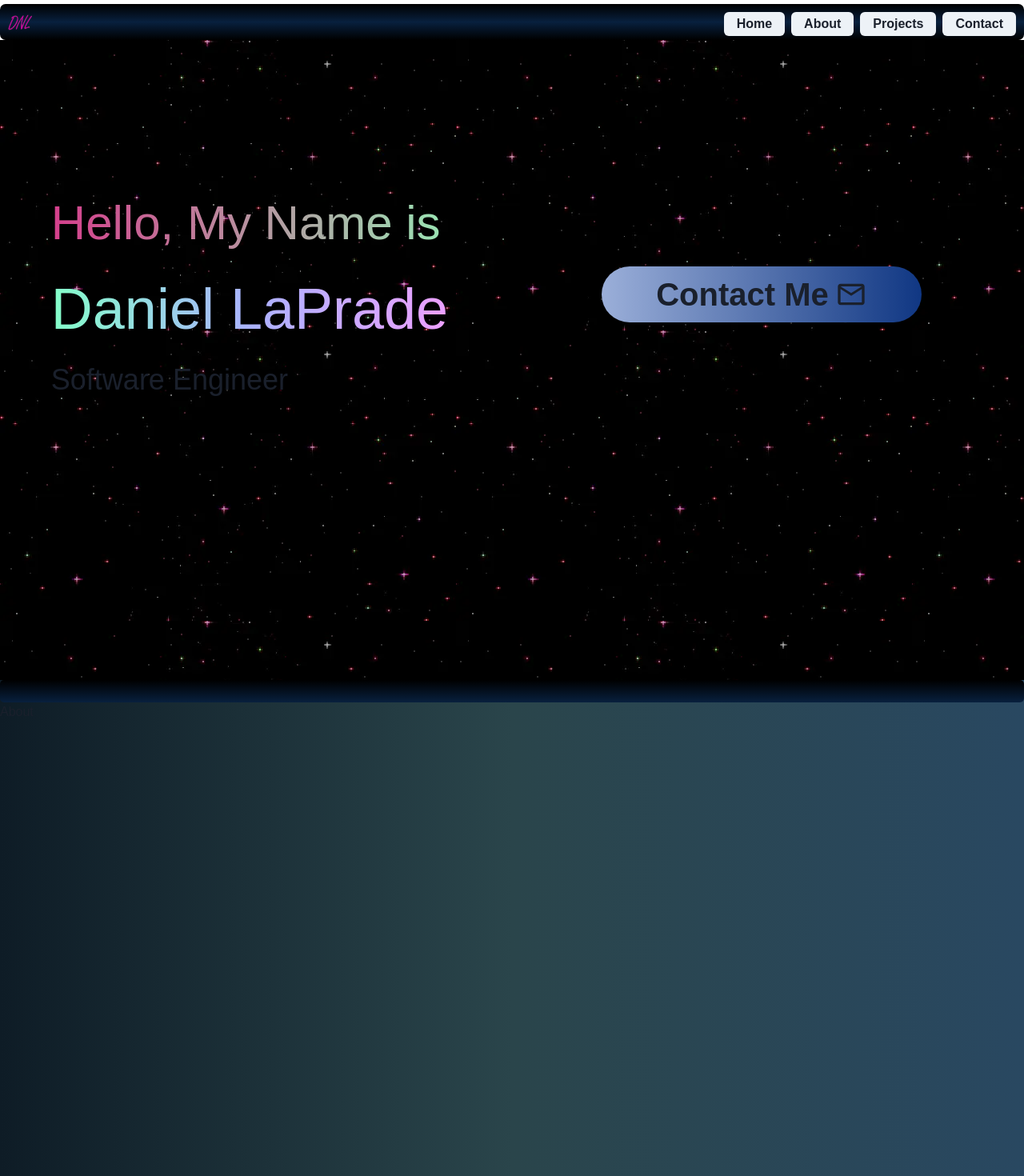
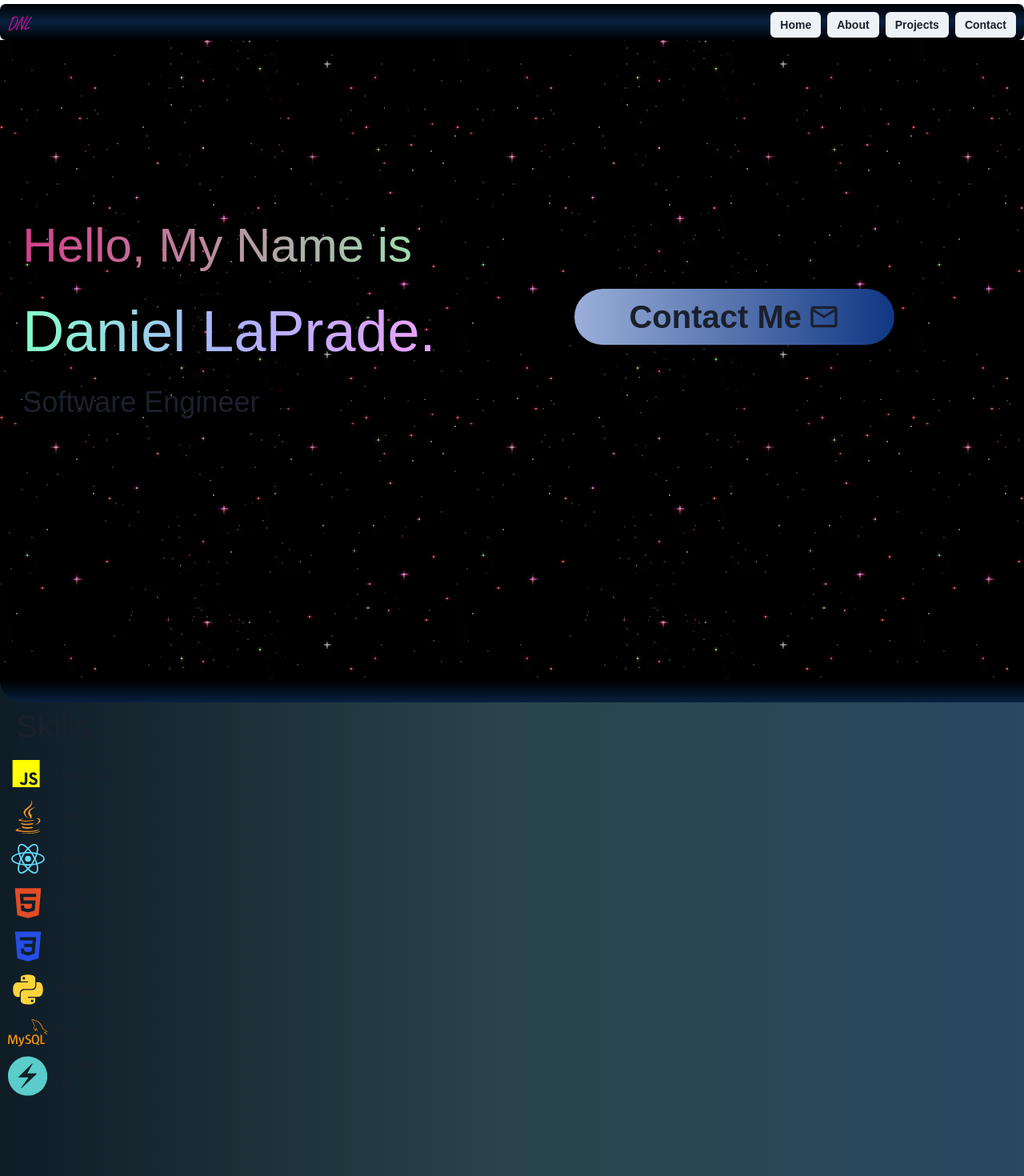
Before and after one commit to DanielLaPrade1/portfolio, a React (Vite) app: page / in a window 1280 px wide. Shown: the top 1470 px of the page at 80% size. Built offline with nearby package versions, Linux system fonts and the light colour scheme; a web font is replaced by a local one.

Commit message:
Skills list with animation + overall improvements

```diff
--- a/package.json
+++ b/package.json
@@ -21,7 +21,8 @@
     "google-fonts-webpack-plugin": "^0.4.4",
     "react": "^18.2.0",
     "react-dom": "^18.2.0",
-    "react-icons": "^4.10.1"
+    "react-icons": "^4.10.1",
+    "react-intersection-observer": "^9.5.2"
   },
   "devDependencies": {
     "@types/react": "^18.0.37",
--- a/src/App.tsx
+++ b/src/App.tsx
@@ -5,25 +5,29 @@ import HomeText from "./components/HomeText";
 import NavBar from "./components/NavBar";
 import { useRef } from "react";
 import HomeContactButton from "./components/HomeContactButton";
+import SkillsList from "./components/SkillsList";
+import "./styles/App.css";
 
 const App = () => {
+  //Page Refs
   const homePage = useRef<HTMLDivElement>(null);
   const aboutPage = useRef<HTMLDivElement>(null);
   const projectPage = useRef<HTMLDivElement>(null);
   const contactPage = useRef<HTMLDivElement>(null);
 
+  //Page Dividers
   let divider = (
     <Box
       height="3.5vh"
       bgGradient="linear(black, #08203e)"
       position="relative"
       zIndex="0"
-      borderRadius="5px"
+      borderBottomLeftRadius="30px"
     />
   );
 
   return (
-    <div className="custom-scroll">
+    <div className="wrapper">
       <Grid
         templateRows="1fr"
         templateAreas='"nav" "content"'
@@ -56,7 +60,7 @@ const App = () => {
             <Flex
               align="center"
               justify="center"
-              height="70%"
+              height="80%"
               flexDirection="row"
             >
               <HomeText />
@@ -69,7 +73,8 @@ const App = () => {
             bgGradient="linear(to-r, #0e1c26, #2a454b, #294861)"
           >
             {divider}
-            About
+
+            <SkillsList />
           </Box>
           <Box
             ref={projectPage}
@@ -79,7 +84,6 @@ const App = () => {
             {divider}
             Projects
           </Box>
-          {divider}
           <Box
             ref={contactPage}
             height="95vh"
@@ -87,6 +91,7 @@ const App = () => {
             backgroundImage={jmuQuad}
             backgroundSize="cover"
           >
+            {divider}
             <Text>Contact Me</Text>
           </Box>
         </GridItem>
--- a/src/components/HomeContactButton.tsx
+++ b/src/components/HomeContactButton.tsx
@@ -14,7 +14,7 @@ const HomeContactButton = ({ targetRef }: Props) => {
 
   return (
     <Box
-      padding="10%"
+      padding={{ sm: "3%", md: "6%", lg: "8%", xl: "12%" }}
       display="flex"
       alignItems="center"
       justifyContent="center"
@@ -22,16 +22,16 @@ const HomeContactButton = ({ targetRef }: Props) => {
       <Button
         onClick={handleClick}
         bgGradient="linear(to-r, #9bafd9, #103783)"
-        transition=" transform 0.5s"
+        transition=" transform 0.35s"
         borderRadius="40px"
         _hover={{
           bgGradient: "linear(to-r, #103783, #9bafd9)",
-          transform: "scale(1.15)",
+          transform: "scale(1.1)",
           borderRadius: "200px",
         }}
-        width={{ sm: "200px", md: "200px", lg: "300px", xl: "400px" }}
+        width={{ sm: "150px", md: "200px", lg: "300px", xl: "400px" }}
         height={{ sm: "40px", md: "45px", lg: "52px", xl: "70px" }}
-        fontSize={{ sm: "20px", md: "20px", lg: "30px", xl: "40px" }}
+        fontSize={{ sm: "15px", md: "20px", lg: "30px", xl: "40px" }}
         rightIcon={<MdOutlineEmail />}
       >
         Contact Me
--- a/src/components/HomeText.tsx
+++ b/src/components/HomeText.tsx
@@ -1,29 +1,29 @@
-import { Box, Flex, Stack, Text } from "@chakra-ui/react";
+import { Box, Stack, Text } from "@chakra-ui/react";
 
 const HomeText = () => {
   return (
-    <Box
-      boxSize="100%"
-      display="flex"
-      alignItems="center"
-      justifyContent="center"
-    >
+    <Box alignItems="center" justifyContent="center" margin="20px">
       <Stack>
         <Text
           bgGradient="linear(to-l, green.200, pink.500)"
           bgClip="text"
-          fontSize={{ sm: "4xl", md: "5xl", lg: "5xl", xl: "6xl" }}
+          fontSize={{ sm: "3xl", md: "4xl", lg: "5xl", xl: "6xl" }}
+          noOfLines={1}
         >
           Hello, My Name is
         </Text>
         <Text
-          fontSize={{ sm: "5xl", md: "6xl", lg: "6xl", xl: "7xl" }}
+          fontSize={{ sm: "4xl", md: "5xl", lg: "6xl", xl: "7xl" }}
           bgGradient="linear(to-r, #84ffc9, #aab2ff, #eca0ff)"
           bgClip="text"
+          noOfLines={1}
         >
-          Daniel LaPrade
+          Daniel LaPrade.
         </Text>
-        <Text fontSize={{ sm: "2xl", md: "3xl", lg: "3xl", xl: "4xl" }}>
+        <Text
+          fontSize={{ sm: "xl", md: "2xl", lg: "3xl", xl: "4xl" }}
+          noOfLines={1}
+        >
           Software Engineer
         </Text>
       </Stack>
--- a/src/components/NavButton.tsx
+++ b/src/components/NavButton.tsx
@@ -14,7 +14,7 @@ const NavButton = ({ targetRef, children }: Props) => {
   };
 
   return (
-    <Button height="30px" onClick={handleClick}>
+    <Button size={{ sm: "xs", md: "sm" }} onClick={handleClick}>
       {children}
     </Button>
   );
--- /dev/null
+++ b/src/components/SkillsList.tsx
@@ -0,0 +1,141 @@
+import { Box, List, ListItem, Text } from "@chakra-ui/react";
+import {
+  BiLogoJavascript,
+  BiLogoJava,
+  BiLogoReact,
+  BiLogoHtml5,
+  BiLogoCss3,
+  BiLogoPython,
+} from "react-icons/bi";
+import { SiMysql, SiChakraui } from "react-icons/si";
+import "../styles/App.css";
+import { useInView } from "react-intersection-observer";
+
+const SkillsList = () => {
+  const { ref: skillsListRef, inView: skillsListVisible } = useInView();
+
+  return (
+    <Box width="140px">
+      <List spacing={1} marginLeft="10px">
+        <Text
+          ref={skillsListRef}
+          className={
+            skillsListVisible
+              ? "skillHidden skillShow skill"
+              : "skillHidden skill"
+          }
+          fontSize="40px"
+          marginLeft="10px"
+        >
+          Skills
+        </Text>
+        <ListItem
+          ref={skillsListRef}
+          className={
+            skillsListVisible
+              ? "skillHidden skillShow skill"
+              : "skillHidden skill"
+          }
+          display="flex"
+          alignItems="center"
+        >
+          <BiLogoJavascript color="yellow" size="50px" />
+          <Text marginLeft="10px">JavaScript</Text>
+        </ListItem>
+        <ListItem
+          ref={skillsListRef}
+          className={
+            skillsListVisible
+              ? "skillHidden skillShow skill"
+              : "skillHidden skill"
+          }
+          display="flex"
+          alignItems="center"
+        >
+          <BiLogoJava size="50px" color="#f89820" />
+          <Text marginLeft="10px">Java</Text>
+        </ListItem>
+        <ListItem
+          ref={skillsListRef}
+          className={
+            skillsListVisible
+              ? "skillHidden skillShow skill"
+              : "skillHidden skill"
+          }
+          display="flex"
+          alignItems="center"
+        >
+          <BiLogoReact size="50px" color="#61DBFB" />
+          <Text marginLeft="10px">React</Text>
+        </ListItem>
+        <ListItem
+          ref={skillsListRef}
+          className={
+            skillsListVisible
+              ? "skillHidden skillShow skill"
+              : "skillHidden skill"
+          }
+          display="flex"
+          alignItems="center"
+        >
+          <BiLogoHtml5 size="50px" color="#E34C26" />
+          <Text marginLeft="10px">HTML</Text>
+        </ListItem>
+        <ListItem
+          ref={skillsListRef}
+          className={
+            skillsListVisible
+              ? "skillHidden skillShow skill"
+              : "skillHidden skill"
+          }
+          display="flex"
+          alignItems="center"
+        >
+          <BiLogoCss3 size="50px" color="#264de4" />
+          <Text marginLeft="10px">CSS</Text>
+        </ListItem>
+        <ListItem
+          ref={skillsListRef}
+          className={
+            skillsListVisible
+              ? "skillHidden skillShow skill"
+              : "skillHidden skill"
+          }
+          display="flex"
+          alignItems="center"
+        >
+          <BiLogoPython size="50px" color="#FFD43B" />
+          <Text marginLeft="10px">Python</Text>
+        </ListItem>
+        <ListItem
+          ref={skillsListRef}
+          className={
+            skillsListVisible
+              ? "skillHidden skillShow skill"
+              : "skillHidden skill"
+          }
+          display="flex"
+          alignItems="center"
+        >
+          <SiMysql size="50px" color="#f29111" />
+          <Text marginLeft="10px">MySQL</Text>
+        </ListItem>
+        <ListItem
+          ref={skillsListRef}
+          className={
+            skillsListVisible
+              ? "skillHidden skillShow skill"
+              : "skillHidden skill"
+          }
+          display="flex"
+          alignItems="center"
+        >
+          <SiChakraui size="50px" color="#5accc9" />
+          <Text marginLeft="10px">Chakra UI</Text>
+        </ListItem>
+      </List>
+    </Box>
+  );
+};
+
+export default SkillsList;
--- a/src/main.tsx
+++ b/src/main.tsx
@@ -3,7 +3,7 @@ import ReactDOM from "react-dom/client";
 import App from "./App.tsx";
 import "./index.css";
 import { ChakraProvider } from "@chakra-ui/react";
-import theme from "./services/theme.ts";
+import theme from "./styles/theme.ts";
 
 ReactDOM.createRoot(document.getElementById("root") as HTMLElement).render(
   <React.StrictMode>
--- /dev/null
+++ b/src/styles/App.css
@@ -0,0 +1,37 @@
+.skill:nth-child(2) {
+    transition-delay: 80ms;
+}
+.skill:nth-child(3) {
+    transition-delay: 160ms;
+}
+.skill:nth-child(4) {
+    transition-delay: 240ms;
+}
+.skill:nth-child(5) {
+    transition-delay: 320ms;
+}
+.skill:nth-child(6) {
+    transition-delay: 400ms;
+}
+.skill:nth-child(7) {
+    transition-delay: 480ms;
+}
+.skill:nth-child(8) {
+    transition-delay: 560ms;
+}
+.skill:nth-child(9) {
+    transition-delay: 640ms;
+}
+
+.skillHidden {
+    opacity: 0;
+    filter: blur(5px);
+    transform: translateX(-100%);
+    transition: all 0.7s;
+}
+
+.skillShow {
+    opacity: 1;
+    filter: blur(0);
+    transform: translateX(0);
+}
```
Also changed, not shown: src/App.css (added), src/styles/theme.ts (renamed from src/services/theme.ts), 1 other file (tests, documents, lock files or other folders).
